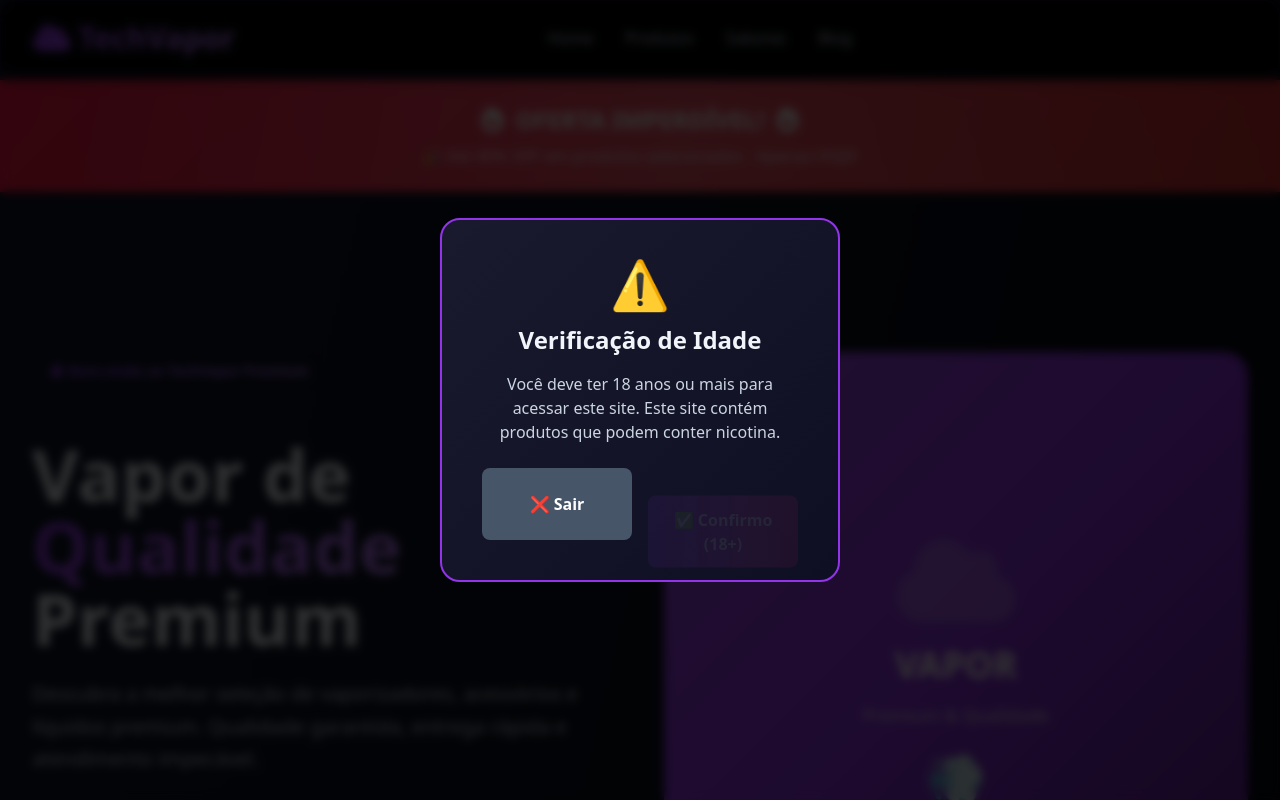
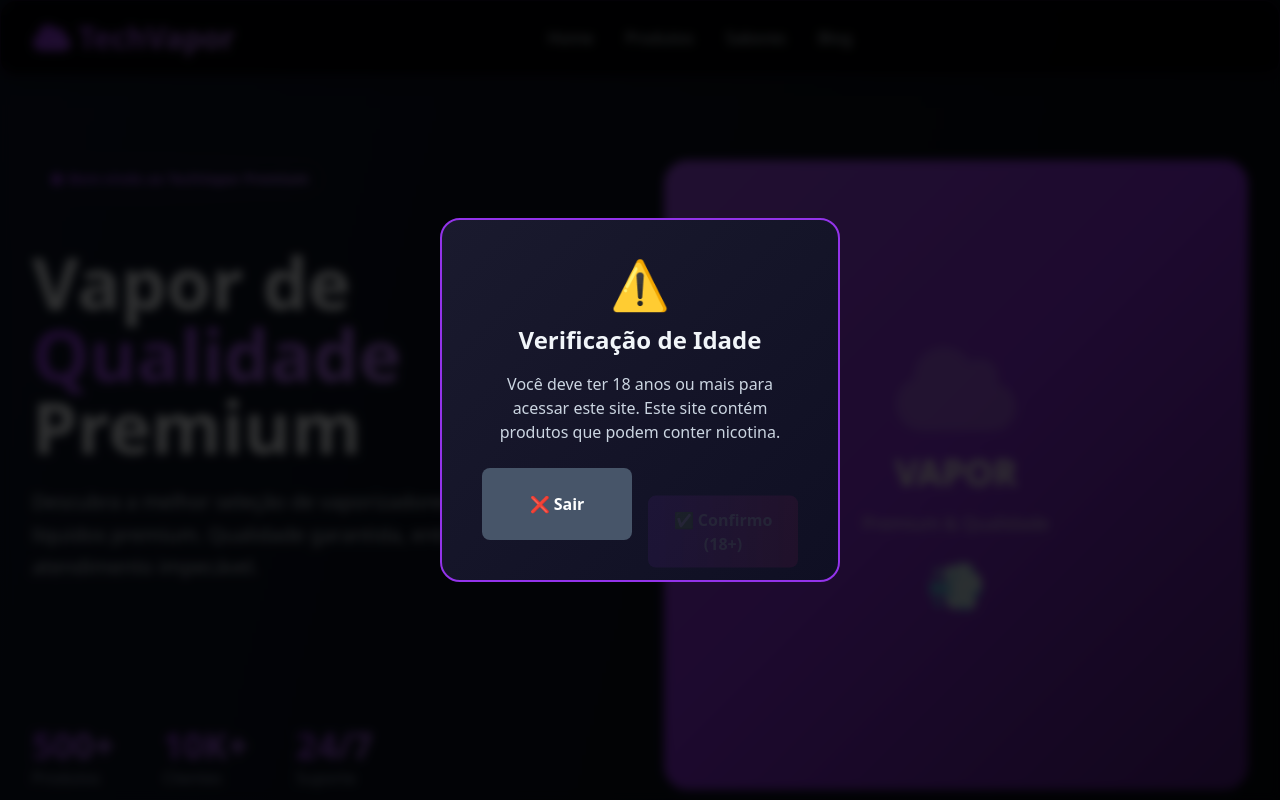
Before and after one commit to DexsDevelopers/site-pods, a PHP site: page / in a window 1280 px wide. Run offline with PHP 8.4, Linux system fonts and the light colour scheme; some libraries are stand-ins or nearby versions.

Commit message:
fix: remover banner de flash sale

```diff
--- a/index.php
+++ b/index.php
@@ -468,18 +468,6 @@ $marcas = [
         </nav>
     </header>
 
-    <!-- FLASH SALE BANNER -->
-    <div class="flash-banner py-6 mt-20">
-        <div class="max-w-7xl mx-auto px-4 text-center">
-            <div class="flex items-center justify-center gap-3">
-                <i class="fas fa-fire text-white text-2xl pulse-sale"></i>
-                <h2 class="text-2xl font-bold text-white">OFERTA IMPERDÍVEL!</h2>
-                <i class="fas fa-fire text-white text-2xl pulse-sale"></i>
-            </div>
-            <p class="text-white/90 mt-2">🎉 Até 40% OFF em produtos selecionados - Apenas HOJE!</p>
-        </div>
-    </div>
-
     <!-- Hero Section -->
     <section id="home" class="pt-40 pb-20 px-4 sm:px-6 lg:px-8">
         <div class="max-w-7xl mx-auto w-full">
```
